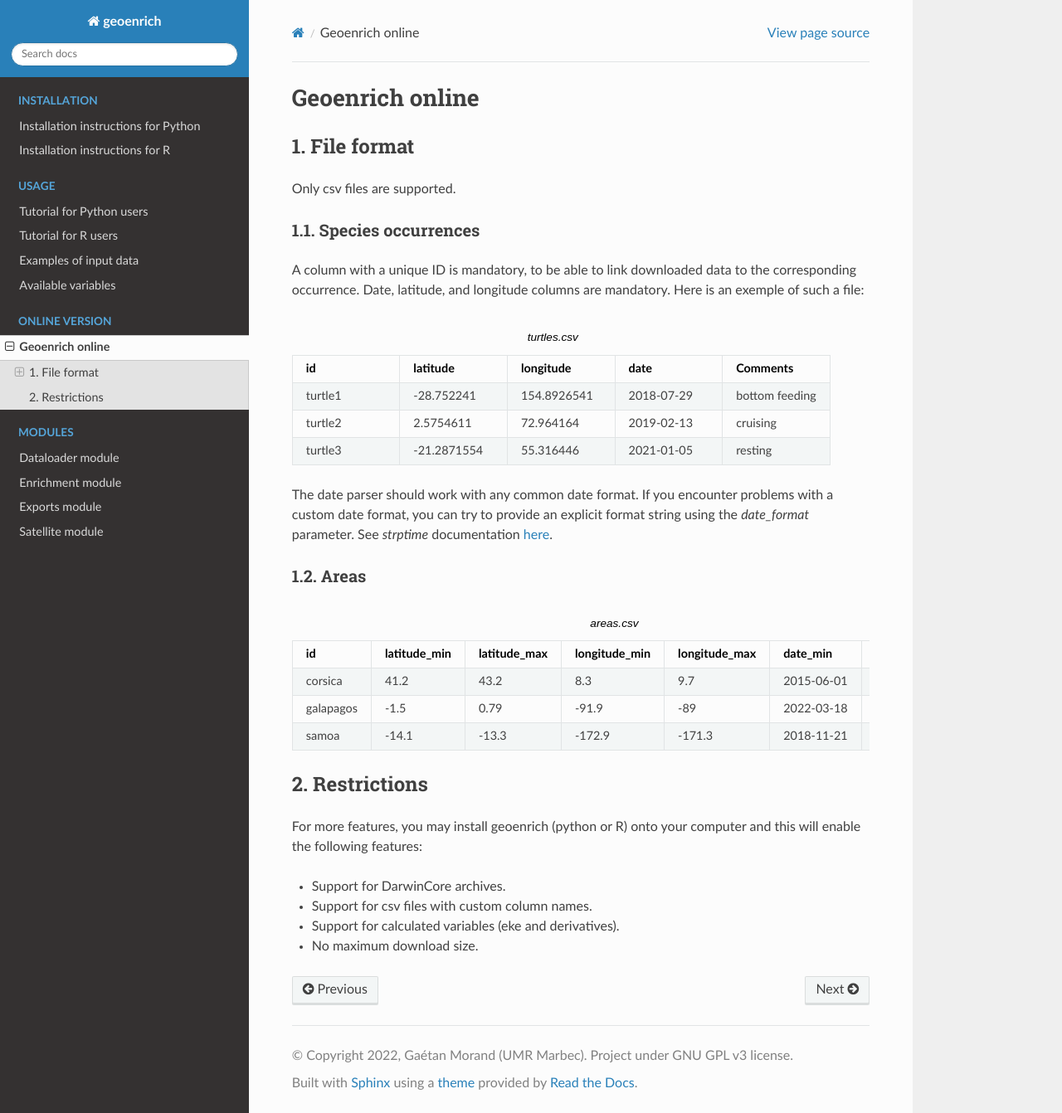
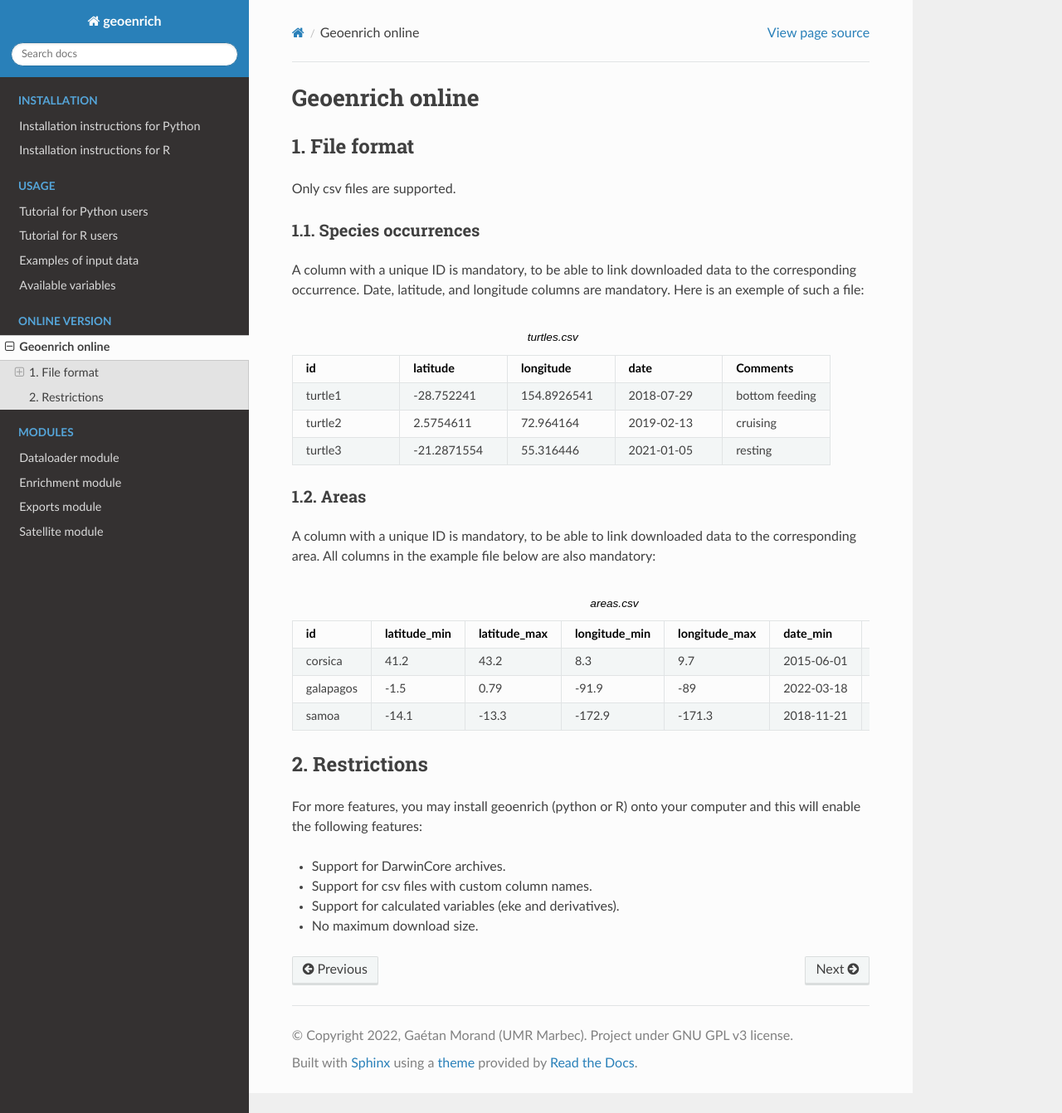
Before and after one commit to IRDG2OI/geoenrich, a Sphinx documentation site: the page built from docs/source/online.rst, in a window 1280 px wide and 1342 px high. Shown: the whole window at 83% size. Built offline with Sphinx 7.4.7 and the Read the Docs theme 2.0.0, drawn with Linux system fonts in a browser that asks for light colours.

Commit message:
modified:   docs/source/online.rst

```diff
--- a/docs/source/online.rst
+++ b/docs/source/online.rst
@@ -38,11 +38,10 @@
      - resting
 
 
-The date parser should work with any common date format. If you encounter problems with a custom date format, you can try to provide an explicit format string using the *date_format* parameter. See *strptime* documentation `here <https://docs.python.org/3/library/datetime.html#strftime-and-strptime-behavior>`_.
-
-
 1.2. Areas
 ^^^^^^^^^^
+
+A column with a unique ID is mandatory, to be able to link downloaded data to the corresponding area. All columns in the example file below are also mandatory:
 
 .. list-table:: areas.csv
    :widths: 10 15 15 15 15 15 15
```
